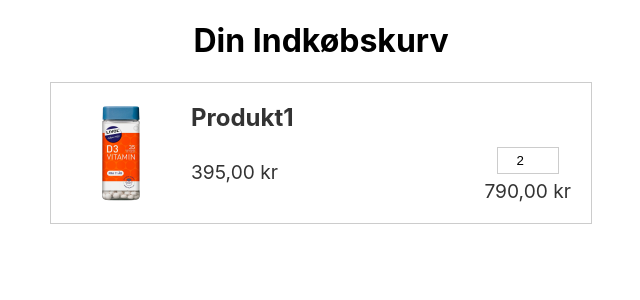
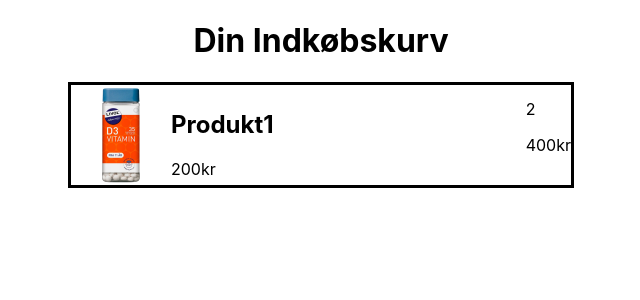
Before and after one commit to NumanBashir/CheckoutFlowReactProject, a React (Vite) app: page / in a window 1280 px wide. Shown: the top 300 px of the page, without its empty margins (319-959 px from the left). Built offline with nearby package versions, Linux system fonts and the light colour scheme.

Commit message:
own card

```diff
--- a/src/components/ProductCard.css
+++ b/src/components/ProductCard.css
@@ -1,58 +1,19 @@
-.product-card {
+.container {
   display: flex;
   align-items: center;
-  border: 1px solid #ccc;
-  padding: 20px;
+  margin: auto;
   max-width: 500px;
-  margin: auto;
+  border-style: solid;
+  border-spacing: 100px;
+}
+
+.product-desc {
+  flex: 1;
 }
 
 .product-image {
   max-width: 100px;
-  margin-right: 20px;
-}
-
-.product-info {
-  flex: 1;
-}
-
-.product-title {
-  margin: 0;
-  font-size: 1.5em;
-  color: #333;
-}
-
-.product-material {
-  color: #666;
-}
-
-.product-price {
-  display: flex;
-  align-items: center;
-  justify-content: space-between;
-  margin-top: 10px;
-}
-
-.single-price,
-.total-price {
-  font-size: 1.2em;
-  color: #333;
 }
 
 .quantity {
-  display: flex;
-  align-items: center;
-  flex-direction: column;
 }
-
-.quantity-input {
-  border: 1px solid #ccc;
-  padding: 5px;
-  width: 50px;
-  text-align: center;
-}
-
-.quantity-input,
-.total-price {
-  margin-top: 5px;
-}
--- a/src/components/ProductCard.tsx
+++ b/src/components/ProductCard.tsx
@@ -3,19 +3,19 @@ import "./ProductCard.css";
 
 const ProductCard = () => {
   return (
-    <div className="product-card">
-      <img src="src/assets/vitaminD.webp" className="product-image" />
-      <div className="product-info">
-        <h2 className="product-title">Produkt1</h2>
-        <div className="product-price">
-          <span className="single-price">395,00 kr</span>
-          <div className="quantity">
-            <input type="number" value="2" className="quantity-input" />
-            <span className="total-price">790,00 kr</span>
-          </div>
+    <>
+      <div className="container">
+        <img src="src/assets/vitaminD.webp" className="product-image" />
+        <div className="product-desc">
+          <h2>Produkt1</h2>
+          <span>200kr</span>
+        </div>
+        <div className="quantity">
+          <span>2</span>
+          <p>400kr</p>
         </div>
       </div>
-    </div>
+    </>
   );
 };
 
```
